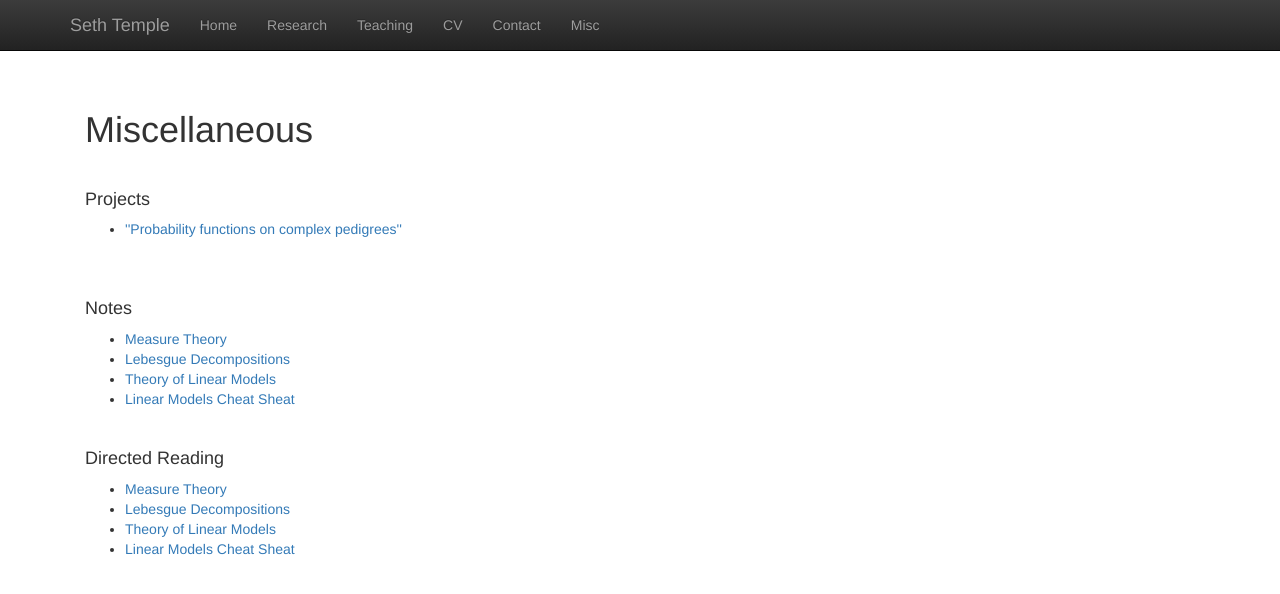
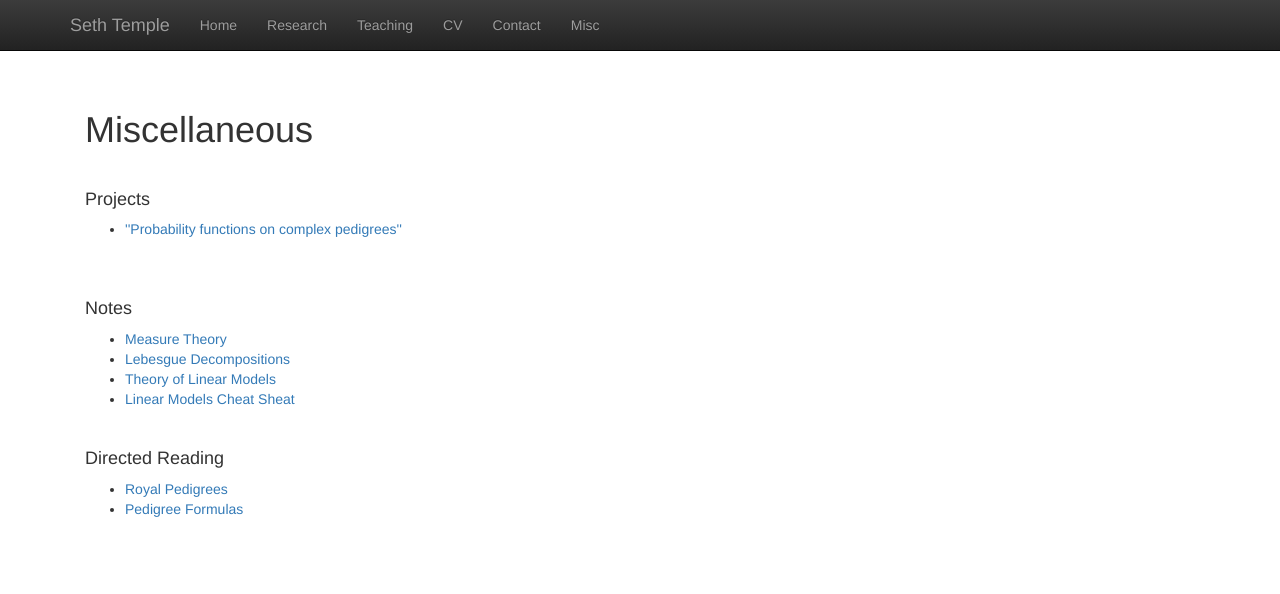
Before and after one commit to sdtemple/sdtemple.github.io, a Jekyll site: the page built from misc.html, in a window 1280 px wide. Shown: the top 594 px of the page. Built offline with Jekyll 4.4.1, drawn with Linux system fonts in a browser that asks for light colours; nearby versions of some CDN libraries; library files that are not in the unit come from our copies.

Commit message:
Update misc.html

```diff
--- a/misc.html
+++ b/misc.html
@@ -27,10 +27,8 @@ title:  'Misc'
 <h4>Directed Reading</h4>
 <p class="content" style="padding:0px;margin:0px 20px 0px;">
   <ul>
-    <li><a href = "files/sheet_stat559_sdtemple.pdf">Measure Theory</a></li>
-    <li><a href = "files/lebesgue_decompositions_stat559_sdtemple.pdf">Lebesgue Decompositions</a></li>
-    <li><a href = "files/notes_biost533_sdtemple.pdf">Theory of Linear Models</a></li>
-    <li><a href = "files/sheet_biost533_sdtemple.pdf">Linear Models Cheat Sheat</a></li>
+    <li><a href = "files/royal_pedigrees.pdf">Royal Pedigrees</a></li>
+    <li><a href = "files/pedigree_formulas.pdf">Pedigree Formulas</a></li>
   </ul>
  </p>
 <br/>
```
